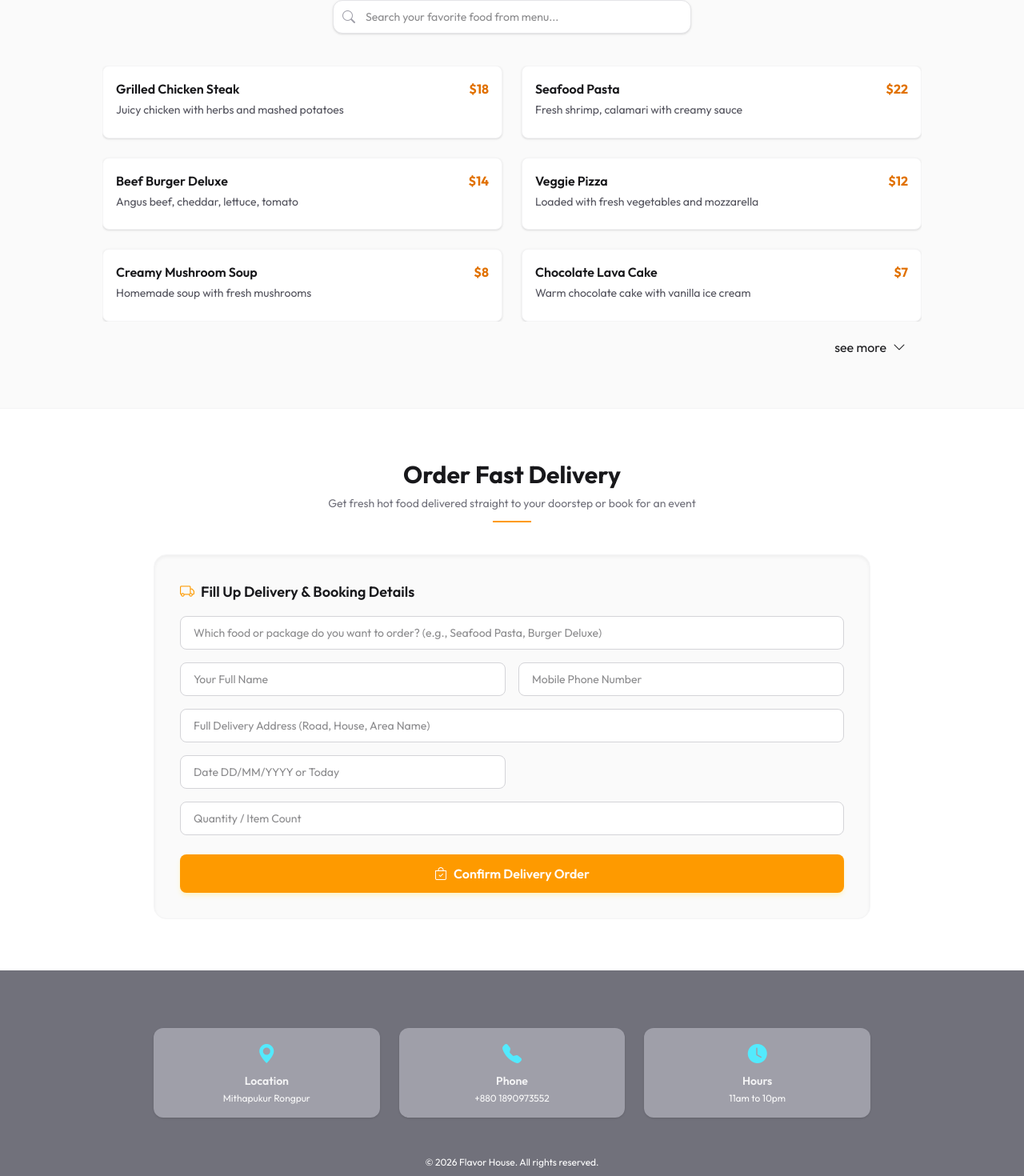
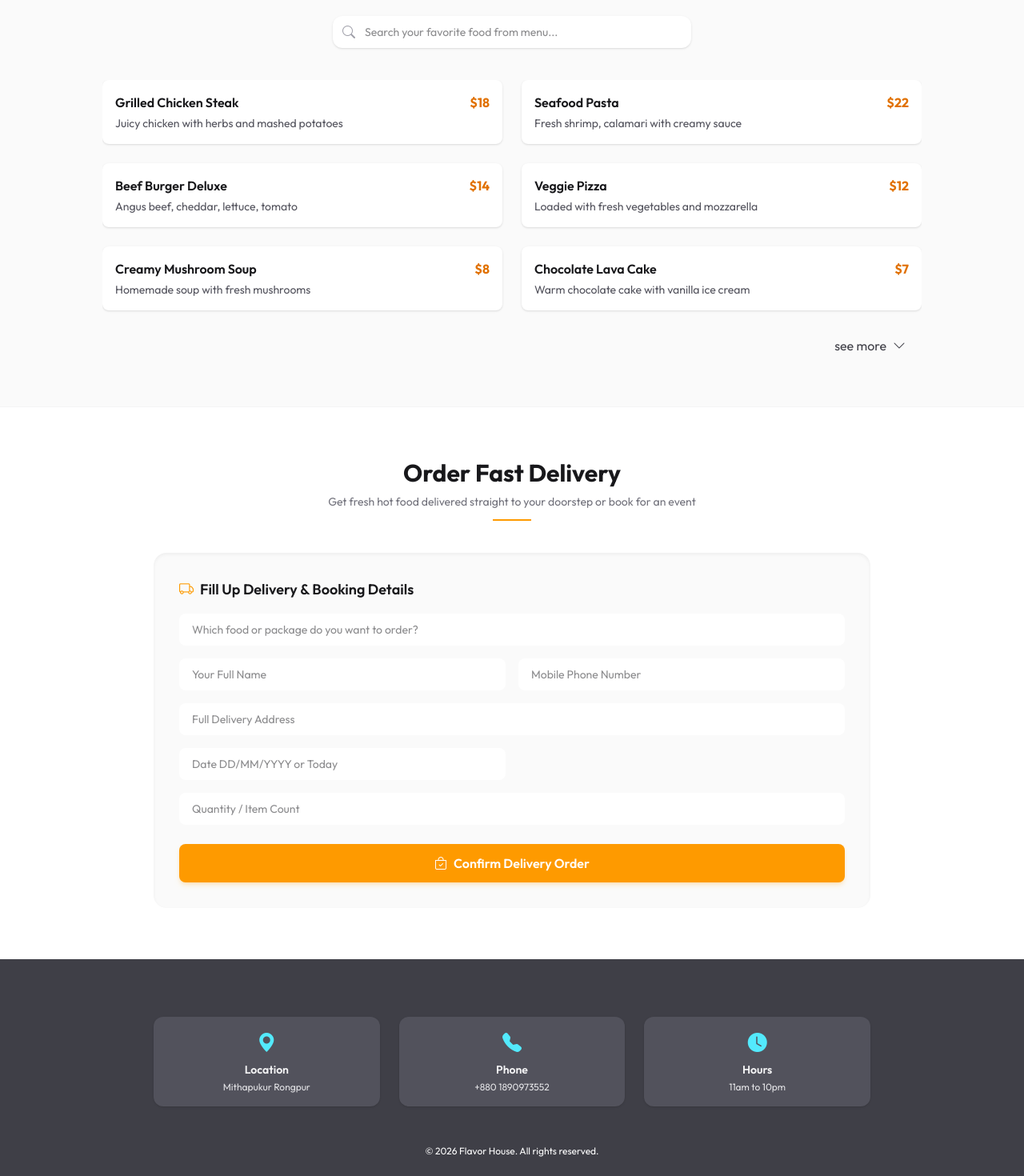
Before and after one commit to txtamim/Txtamim, a React (Vite) app: page /res in a window 1280 px wide. Shown: the part 935-2405 px from the top of the page at 80% size. Built offline with nearby package versions, Linux system fonts and the light colour scheme.

Commit message:
dark of res

```diff
--- a/src/Res.tsx
+++ b/src/Res.tsx
@@ -1,7 +1,6 @@
 import React, { useState } from "react";
 
 const Res = () => {
-  // মেনু আইটেমগুলোর ডাটা অবজেক্ট
   const menuItems = [
     { id: 1, name: "Grilled Chicken Steak", desc: "Juicy chicken with herbs and mashed potatoes", price: "$18" },
     { id: 2, name: "Seafood Pasta", desc: "Fresh shrimp, calamari with creamy sauce", price: "$22" },
@@ -9,40 +8,37 @@ const Res = () => {
     { id: 4, name: "Veggie Pizza", desc: "Loaded with fresh vegetables and mozzarella", price: "$12" },
     { id: 5, name: "Creamy Mushroom Soup", desc: "Homemade soup with fresh mushrooms", price: "$8" },
     { id: 6, name: "Chocolate Lava Cake", desc: "Warm chocolate cake with vanilla ice cream", price: "$7" },
+    { id: 7, name: "shik khabab", desc: "Warm shik khabab made by cow meat", price: "$7" },
+    { id: 8, name: "Chiken fry", desc: "Chiken made khabab sweet and spicy", price: "$6" },
   ];
 
-  // স্টেট ম্যানেজমেন্ট
   const [searchTerm, setSearchTerm] = useState("");
   const [see, setSee] = useState(true);
   const [showSuggestions, setShowSuggestions] = useState(false);
 
-  // ইনপুট চেঞ্জের হ্যান্ডলার
   const handleSearchChange = (e) => {
     setSearchTerm(e.target.value);
     setShowSuggestions(true);
   };
 
-  // সাজেশনে ক্লিক করলে ইনপুট ফিল্ড ফিল করার হ্যান্ডলার
   const handleSuggestionClick = (name) => {
     setSearchTerm(name);
     setShowSuggestions(false);
   };
 
-  // সার্চ টার্মের ওপর ভিত্তি করে মেনু ফিল্টার করা
   const filteredMenu = menuItems.filter((item) =>
     item.name.toLowerCase().includes(searchTerm.toLowerCase())
   );
 
   return (
-    <div className="font-sans text-zinc-900 bg-white ">
-
+    <div className="font-sans text-zinc-900 dark:text-zinc-100 bg-white dark:bg-zinc-900">
       {/* Top Header Section */}
-      <header className="border-b border-zinc-100 py-4 px-6 sticky top-0 bg-white/90 backdrop-blur-md z-50 shadow-sm flex flex-col sm:flex-row justify-between items-center gap-2">
+      <header className="border-b border-zinc-100 dark:border-zinc-800 py-4 px-6 sticky top-0 bg-white/90 dark:bg-zinc-900/90 backdrop-blur-md z-50 shadow-sm flex-col sm:flex-row justify-between items-center gap-2">
         <div className="flex items-center gap-2">
           <i className="bi bi-egg-fried text-amber-500 text-2xl"></i>
-          <span className="text-xl font-bold tracking-tight text-zinc-900">Flavor House</span>
+          <span className="text-xl font-bold tracking-tight text-zinc-900 dark:text-white">Flavor House</span>
         </div>
-        <div className="flex flex-wrap justify-center gap-4 text-xs md:text-sm text-zinc-500 font-medium">
+        <div className="flex flex-wrap justify-center gap-4 text-xs md:text-sm text-zinc-500 dark:text-zinc-400 font-medium">
           <span className="flex items-center gap-1"><i className="bi bi-telephone text-amber-500"></i> +8801890973552</span>
           <span className="flex items-center gap-1"><i className="bi bi-clock text-amber-500"></i> All time</span>
           <span className="flex items-center gap-1"><i className="bi bi-truck text-amber-500"></i> Free Delivery</span>
@@ -52,70 +48,51 @@ const Res = () => {
       {/* Hero Section */}
       <section className="relative h-72 flex items-center justify-center text-center">
         <div className="absolute inset-0">
-          <img
-            src="https://images.unsplash.com/photo-1414235077428-338989a2e8c0?w=1600"
-            alt="Restaurant"
-            className="w-full h-full object-cover"
-          />
+          <img src="https://images.unsplash.com/photo-1414235077428-338989a2e8c0?w=1600" alt="Restaurant" className="w-full h-full object-cover" />
           <div className="absolute inset-0 bg-black/60"></div>
         </div>
-
         <div className="relative z-10 px-6 max-w-2xl">
-          <h1 className="text-4xl md:text-6xl font-bold text-white mb-4">
-            Flavor House
-          </h1>
-          <p className="text-lg text-zinc-200 mb-6">
-            Authentic taste, fresh ingredients, served with love since 2015
-          </p>
+          <h1 className="text-4xl md:text-6xl font-bold text-white mb-4">Flavor House</h1>
+          <p className="text-lg text-zinc-200 mb-6">Authentic taste, fresh ingredients, served with love since 2015</p>
           <div className="w-16 h-0.5 bg-amber-500 mx-auto"></div>
         </div>
       </section>
 
       {/* About Section */}
-      <section className="px-6 py-16 bg-white">
+      <section className="px-6 py-16 bg-white dark:bg-zinc-900">
         <div className="max-w-5xl mx-auto grid md:grid-cols-2 gap-10 items-center">
           <div>
-            <h2 className="text-3xl font-bold text-zinc-900 mb-3">About Us</h2>
+            <h2 className="text-3xl font-bold text-zinc-900 dark:text-white mb-3">About Us</h2>
             <div className="w-12 h-0.5 bg-amber-500 mb-4"></div>
-            <p className="text-zinc-600 mb-4">
-              At Flavor House, we bring you the taste of tradition with a modern twist.
-              Every dish is crafted using locally sourced ingredients and recipes passed down for generations.
-            </p>
-            <p className="text-zinc-600 mb-4">
-              Our chefs have over 20 years of experience creating authentic flavors that make every meal memorable.
-            </p>
+            <p className="text-zinc-600 dark:text-zinc-400 mb-4">At Flavor House, we bring you the taste of tradition with a modern twist. Every dish is crafted using locally sourced ingredients and recipes passed down for generations.</p>
+            <p className="text-zinc-600 dark:text-zinc-400 mb-4">Our chefs have over 20 years of experience creating authentic flavors that make every meal memorable.</p>
             <div className="flex gap-6 mt-6">
               <div className="text-center">
                 <i className="bi bi-award text-amber-500 text-3xl"></i>
-                <p className="text-sm text-zinc-600 mt-1">Award Winning</p>
+                <p className="text-sm text-zinc-600 dark:text-zinc-400 mt-1">Award Winning</p>
               </div>
               <div className="text-center">
                 <i className="bi bi-egg-fried text-amber-500 text-3xl"></i>
-                <p className="text-sm text-zinc-600 mt-1">Fresh Food</p>
+                <p className="text-sm text-zinc-600 dark:text-zinc-400 mt-1">Fresh Food</p>
               </div>
               <div className="text-center">
                 <i className="bi bi-people text-amber-500 text-3xl"></i>
-                <p className="text-sm text-zinc-600 mt-1">5000+ Happy Clients</p>
+                <p className="text-sm text-zinc-600 dark:text-zinc-400 mt-1">5000+ Happy Clients</p>
               </div>
             </div>
           </div>
-          <img
-            src="https://images.unsplash.com/photo-1555939594-58d7cb561ad1?w=800"
-            alt="Food"
-            className="rounded-xl shadow-lg w-full object-cover h-64 md:h-80"
-          />
+          <img src="https://images.unsplash.com/photo-1555939594-58d7cb561ad1?w=800" alt="Food" className="rounded-xl shadow-lg w-full object-cover h-64 md:h-80" />
         </div>
       </section>
 
       {/* Menu Section with Live Search */}
-      <section className="px-6 py-16 bg-zinc-50">
+      <section className="px-6 py-16 bg-zinc-50 dark:bg-zinc-800">
         <div className="max-w-5xl mx-auto">
           <div className="text-center mb-6">
-            <h2 className="text-3xl font-bold text-zinc-900 mb-2">Our Special Menu</h2>
+            <h2 className="text-3xl font-bold text-zinc-900 dark:text-white mb-2">Our Special Menu</h2>
             <div className="w-12 h-0.5 bg-amber-500 mx-auto"></div>
           </div>
 
-          {/* Live Menu Search Bar */}
           <div className="max-w-md mx-auto mb-10 relative">
             <span className="absolute inset-y-0 left-0 flex items-center pl-3 pointer-events-none text-zinc-400">
               <i className="bi bi-search"></i>
@@ -125,94 +102,77 @@ const Res = () => {
               value={searchTerm}
               onChange={handleSearchChange}
               onFocus={() => setShowSuggestions(true)}
-              onBlur={() => setTimeout(() => setShowSuggestions(false), 200)} // delay to click option
+              onBlur={() => setTimeout(() => setShowSuggestions(false), 200)}
               placeholder="Search your favorite food from menu..."
-              className="w-full pl-10 pr-4 py-2.5 border border-zinc-200 bg-white rounded-xl shadow-sm focus:outline-none focus:border-amber-500 text-sm"
+              className="w-full pl-10 pr-4 py-2.5 border-zinc-200 dark:border-zinc-700 bg-white dark:bg-zinc-900 rounded-xl shadow-sm focus:outline-none focus:border-amber-500 text-sm text-zinc-900 dark:text-white"
             />
 
-            {/* YouTube Style Suggestion Box */}
             {showSuggestions && searchTerm && (
-              <div className="absolute left-0 right-0 mt-1 bg-white border border-zinc-200 rounded-xl shadow-xl z-20 max-h-60 overflow-y-auto">
+              <div className="absolute left-0 right-0 mt-1 bg-white dark:bg-zinc-900 border-zinc-200 dark:border-zinc-700 rounded-xl shadow-xl z-20 max-h-60 overflow-y-auto">
                 {filteredMenu.length > 0 ? (
                   filteredMenu.map((item) => (
                     <div
                       key={item.id}
                       onClick={() => handleSuggestionClick(item.name)}
-                      className="px-4 py-2.5 hover:bg-zinc-50 cursor-pointer flex items-center gap-3 text-sm text-zinc-700 transition"
+                      className="px-4 py-2.5 hover:bg-zinc-50 dark:hover:bg-zinc-800 cursor-pointer flex items-center gap-3 text-sm text-zinc-700 dark:text-zinc-300 transition"
                     >
                       <i className="bi bi-search text-zinc-400 text-xs"></i>
                       <span className="font-medium">{item.name}</span>
                     </div>
                   ))
                 ) : (
-                  <div className="px-4 py-3 text-sm text-zinc-400 text-center">
-                    No food found match
-                  </div>
+                  <div className="px-4 py-3 text-sm text-zinc-400 text-center">No food found match</div>
                 )}
               </div>
             )}
           </div>
 
-          {/* Dynamic Filtered Menu Display */}
-          <div className={`grid md:grid-cols-2 gap-6 ${see && "h-56"} md:h-80 overflow-hidden`}>
+          <div className={`grid md:grid-cols-2 gap-6 ${see && "h-56 md:h-[300px]"} overflow-hidden`}>
             {filteredMenu.length > 0 ? (
               filteredMenu.map((item) => (
-                <div key={item.id} className="flex justify-between items-start p-4 bg-white rounded-lg shadow-sm border border-zinc-100">
+                <div key={item.id} className="flex justify-between items-start p-4 bg-white dark:bg-zinc-900 rounded-lg shadow-sm border-zinc-100 dark:border-zinc-800">
                   <div>
-                    <h3 className="text-base font-semibold text-zinc-900">{item.name}</h3>
-                    <p className="text-sm text-zinc-600 mt-1">{item.desc}</p>
+                    <h3 className="text-base font-semibold text-zinc-900 dark:text-white">{item.name}</h3>
+                    <p className="text-sm text-zinc-600 dark:text-zinc-400 mt-1">{item.desc}</p>
                   </div>
                   <span className="text-amber-600 font-bold">{item.price}</span>
                 </div>
               ))
             ) : (
-              <div className="col-span-2 text-center py-10 text-zinc-500">
-                No menu items matches your search.
-              </div>
+              <div className="col-span-2 text-center py-10 text-zinc-500 dark:text-zinc-400">No menu items matches your search.</div>
             )}
           </div>
-          <button onClick={() => setSee(!see)} className="text-right w-full pr-5 mt-5">see more<i class="bi ml-2 pt-4 bi-chevron-down"></i></button>
+
+          <button onClick={() => setSee(!see)} className="text-right w-full pr-5 mt-5 text-zinc-700 dark:text-zinc-300">
+            {see ? "see more" : "hide some"}<i className={`bi ml-2 pt-4 bi-chevron-${!see ? "up" : "down"}`}></i>
+          </button>
         </div>
       </section>
 
       {/* Home Delivery & Order Booking Section */}
-      <section className="px-6 py-16 bg-white border-t border-zinc-100">
+      <section className="px-6 py-16 bg-white dark:bg-zinc-900 border-t border-zinc-100 dark:border-zinc-800">
         <div className="max-w-4xl mx-auto">
           <div className="text-center mb-10">
-            <h2 className="text-3xl font-bold text-zinc-900 mb-2">Order Fast Delivery</h2>
-            <p className="text-zinc-500 text-sm">Get fresh hot food delivered straight to your doorstep or book for an event</p>
+            <h2 className="text-3xl font-bold text-zinc-900 dark:text-white mb-2">Order Fast Delivery</h2>
+            <p className="text-zinc-500 dark:text-zinc-400 text-sm">Get fresh hot food delivered straight to your doorstep or book for an event</p>
             <div className="w-12 h-0.5 bg-amber-500 mx-auto mt-3"></div>
           </div>
-
-          <div className="bg-zinc-50 p-6 md:p-8 rounded-2xl border border-zinc-100 shadow-inner">
-            <h3 className="text-lg font-semibold text-zinc-900 mb-4 flex items-center gap-2">
+          <div className="bg-zinc-50 dark:bg-zinc-800 p-6 md:p-8 rounded-2xl border-zinc-100 dark:border-zinc-700 shadow-inner">
+            <h3 className="text-lg font-semibold text-zinc-900 dark:text-white mb-4 flex items-center gap-2">
               <i className="bi bi-truck text-amber-500"></i> Fill Up Delivery & Booking Details
             </h3>
-
             <form className="grid md:grid-cols-2 gap-4">
               <div className="md:col-span-2">
-                <input
-                  type="text"
-                  placeholder="Which food or package do you want to order? (e.g., Seafood Pasta, Burger Deluxe)"
-                  className="w-full px-4 py-2.5 border border-zinc-300 rounded-lg bg-white focus:outline-none focus:border-amber-500 text-sm"
-                />
+                <input type="text" placeholder="Which food or package do you want to order?" className="w-full px-4 py-2.5 border-zinc-300 dark:border-zinc-700 rounded-lg bg-white dark:bg-zinc-900 focus:outline-none focus:border-amber-500 text-sm text-zinc-900 dark:text-white" />
               </div>
-
-              <input type="text" placeholder="Your Full Name" className="px-4 py-2.5 border border-zinc-300 rounded-lg bg-white focus:outline-none focus:border-amber-500 text-sm" />
-              <input type="tel" placeholder="Mobile Phone Number" className="px-4 py-2.5 border border-zinc-300 rounded-lg bg-white focus:outline-none focus:border-amber-500 text-sm" />
-
+              <input type="text" placeholder="Your Full Name" className="px-4 py-2.5 border-zinc-300 dark:border-zinc-700 rounded-lg bg-white dark:bg-zinc-900 focus:outline-none focus:border-amber-500 text-sm text-zinc-900 dark:text-white" />
+              <input type="tel" placeholder="Mobile Phone Number" className="px-4 py-2.5 border-zinc-300 dark:border-zinc-700 rounded-lg bg-white dark:bg-zinc-900 focus:outline-none focus:border-amber-500 text-sm text-zinc-900 dark:text-white" />
               <div className="md:col-span-2">
-                <input type="text" placeholder="Full Delivery Address (Road, House, Area Name)" className="w-full px-4 py-2.5 border border-zinc-300 rounded-lg bg-white focus:outline-none focus:border-amber-500 text-sm" />
+                <input type="text" placeholder="Full Delivery Address" className="w-full px-4 py-2.5 border-zinc-300 dark:border-zinc-700 rounded-lg bg-white dark:bg-zinc-900 focus:outline-none focus:border-amber-500 text-sm text-zinc-900 dark:text-white" />
               </div>
-
-              <input
-                type="text"
-                placeholder="Date DD/MM/YYYY or Today"
-                className="px-4 py-2.5 border border-zinc-300 rounded-lg bg-white focus:outline-none focus:border-amber-500 text-sm"
-              />
-              <input type="number" placeholder="Quantity / Item Count" min="1" className="px-4 py-2.5 border border-zinc-300 rounded-lg bg-white focus:outline-none focus:border-amber-500 text-sm md:col-span-2" />
-
-              <button type="submit" className="md:col-span-2 mt-2 px-6 py-3 bg-amber-500 hover:bg-amber-600 text-white font-semibold rounded-lg transition shadow-md shadow-amber-100 flex items-center justify-center gap-2">
+              <input type="text" placeholder="Date DD/MM/YYYY or Today" className="px-4 py-2.5 border-zinc-300 dark:border-zinc-700 rounded-lg bg-white dark:bg-zinc-900 focus:outline-none focus:border-amber-500 text-sm text-zinc-900 dark:text-white" />
+              <input type="number" placeholder="Quantity / Item Count" min="1" className="px-4 py-2.5 border-zinc-300 dark:border-zinc-700 rounded-lg bg-white dark:bg-zinc-900 focus:outline-none focus:border-amber-500 text-sm md:col-span-2 text-zinc-900 dark:text-white" />
+              <button type="submit" className="md:col-span-2 mt-2 px-6 py-3 bg-amber-500 hover:bg-amber-600 text-white font-semibold rounded-lg transition shadow-md shadow-amber-500/20 flex items-center justify-center gap-2">
                 <i className="bi bi-bag-check"></i> Confirm Delivery Order
               </button>
             </form>
@@ -221,23 +181,23 @@ const Res = () => {
       </section>
 
       {/* Footer */}
-      <footer className="bg-zinc-500 text-zinc-400 py-6 text-center">
-      <section className="px-6 py-12 ">
+      <footer className="bg-zinc-700 dark:bg-zinc-950 text-zinc-400 py-6 text-center">
+        <section className="px-6 py-12">
           <div className="max-w-4xl mx-auto grid md:grid-cols-3 gap-6">
-          <div className="p-4 text-center bg-zinc-400 rounded-xl shadow-sm">
+            <div className="p-4 text-center bg-zinc-600 dark:bg-zinc-800 rounded-xl shadow-sm">
               <i className="bi bi-geo-alt-fill text-cyan-300 text-2xl mb-2 block"></i>
               <h3 className="font-semibold text-zinc-100 text-sm">Location</h3>
-            <p className="text-xs text-zinc-50 mt-1">Mithapukur Rongpur</p>
+              <p className="text-xs text-zinc-200 mt-1">Mithapukur Rongpur</p>
             </div>
-          <div className="p-4 text-center bg-zinc-400 rounded-xl shadow-sm">
+            <div className="p-4 text-center bg-zinc-600 dark:bg-zinc-800 rounded-xl shadow-sm">
               <i className="bi bi-telephone-fill text-cyan-300 text-2xl mb-2 block"></i>
               <h3 className="font-semibold text-zinc-100 text-sm">Phone</h3>
-            <p className="text-xs text-zinc-50 mt-1">+880 1890973552</p>
+              <p className="text-xs text-zinc-200 mt-1">+880 1890973552</p>
             </div>
-          <div className="p-4 text-center bg-zinc-400 rounded-xl shadow-sm">
+            <div className="p-4 text-center bg-zinc-600 dark:bg-zinc-800 rounded-xl shadow-sm">
               <i className="bi bi-clock-fill text-cyan-300 text-2xl mb-2 block"></i>
               <h3 className="font-semibold text-zinc-100 text-sm">Hours</h3>
-            <p className="text-xs text-zinc-50 mt-1">11am to 10pm </p>
+              <p className="text-xs text-zinc-200 mt-1">11am to 10pm</p>
             </div>
           </div>
         </section>
```
Lines whose indentation alone changed are shown as unchanged.
